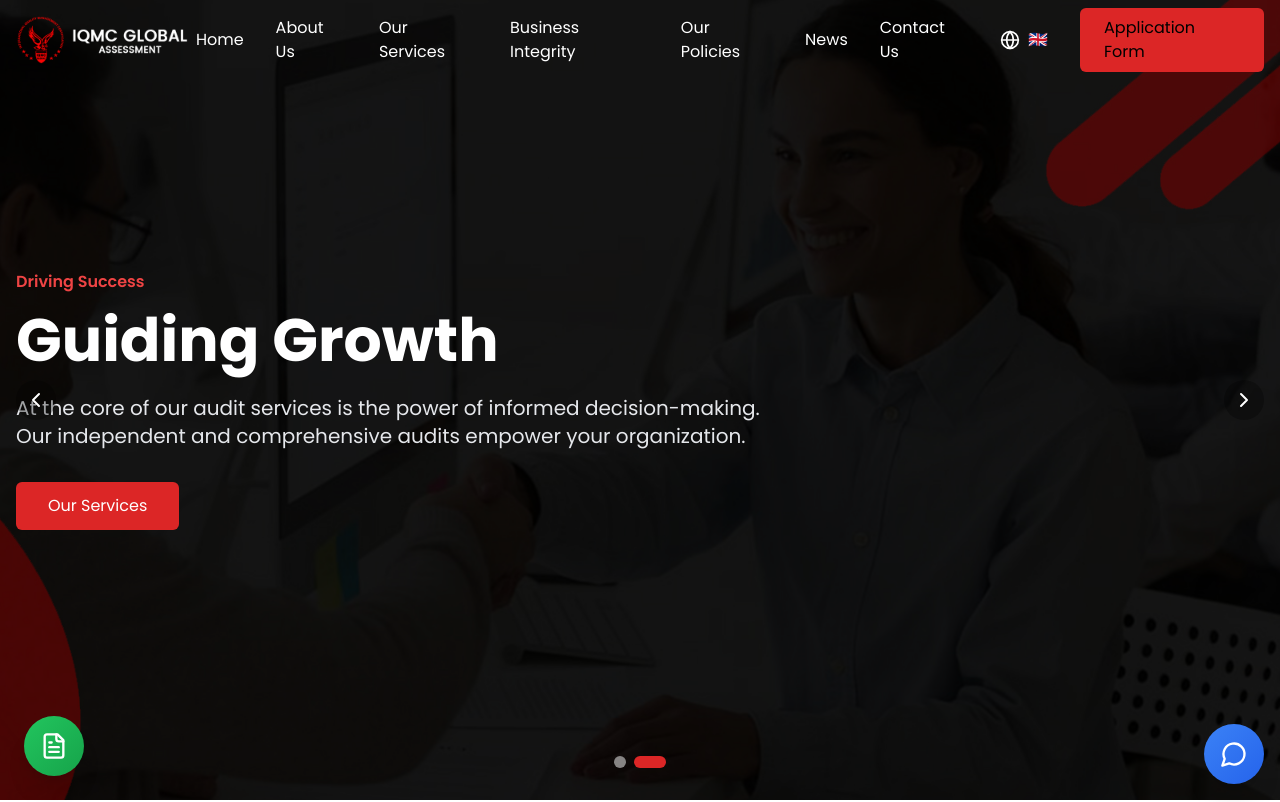
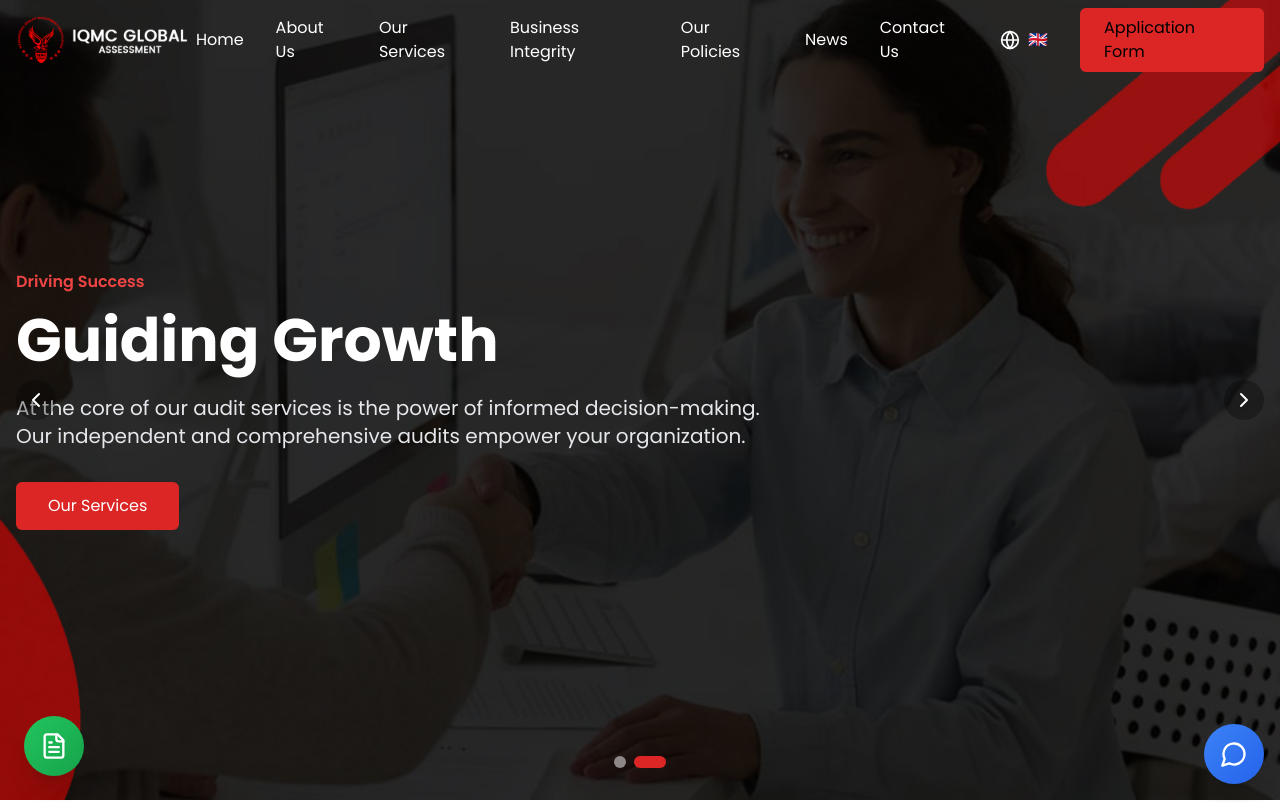
Before and after one commit to SxxAq/iqmc-frontend, a React (Vite) app: page / in a window 1280 px wide. Shown: the top 802 px of the page. Built offline with nearby package versions, Linux system fonts and the light colour scheme.

Commit message:
hero opacity fixes

```diff
--- a/src/components/HeroSlider.tsx
+++ b/src/components/HeroSlider.tsx
@@ -89,7 +89,7 @@ const HeroSlider: React.FC = () => {
             className="absolute inset-0 bg-cover bg-center"
             style={{ backgroundImage: `url(${slides[currentSlide].image})` }}
           >
-            <div className="absolute inset-0 bg-black opacity-50" />
+            <div className="absolute inset-0 bg-black opacity-0" />
           </div>
           <div className="relative h-full flex items-center">
             <div className="container mx-auto px-4">
```
